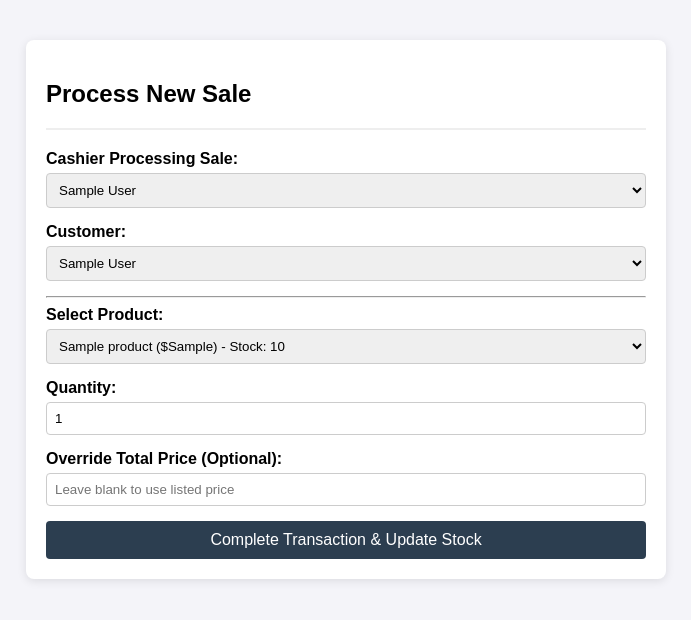
After one commit to eborror/TopDeckCardShopApp, a FastAPI app: template templates/interactionHandler.html in a window 1280 px wide. The commit adds this page. Shown: the top 620 px of the page, without its empty margins (14-705 px from the left). Run offline with FastAPI, Linux system fonts and the light colour scheme; the template is opened without the code that fills it: most values are stand-ins (such as "Sample title", 1, 10 or a date in 2020).

Commit message:
modified:   app/main.py 	modified:   static/css/style.css 	modified:   templates/dashboard.html 	new file:   templates/interactionHandler.html

```diff
--- a/app/main.py
+++ b/app/main.py
@@ -1,5 +1,6 @@
 import os
 import traceback
+from fastapi import responses
 from fastapi.responses import HTMLResponse
 from fastapi import FastAPI, Request, Form
 from fastapi.templating import Jinja2Templates
@@ -13,9 +14,6 @@ load_dotenv()
 app = FastAPI(title="TopDeck Card Shop App")
 templates = Jinja2Templates(directory="./templates")
 app.mount("/static", StaticFiles(directory="static"), name="static")
-
-print("TEMPLATES TYPE:", type(templates))
-print("WORKING DIR:", os.getcwd())
 
 # Connection Pool Initialization (Size 10)
 db_pool = pooling.MySQLConnectionPool(
@@ -40,7 +38,6 @@ def dashboard(request: Request):
         products = cursor.fetchall()
 
         # 2. Joined Query for Recent Checkouts
-        # This replaces your "Active Rentals" query
         query = """
             SELECT
                 C.CHECKOUT_ID,
@@ -65,107 +62,117 @@ def dashboard(request: Request):
         cursor.close()
         conn.close()
 
-@app.post("/customer")
-def add_customer(
+# It will be the main page for handling interactions (sales, inventory updates, etc.)
+@app.get("/interaction")
+def interactionHandler(request: Request):
+    conn = get_db_conn()
+    cursor = conn.cursor(dictionary=True)
+    try:
+        # Fetch data for dropdowns
+        cursor.execute("SELECT * FROM CUSTOMER")
+        customers = cursor.fetchall()
+
+        cursor.execute("SELECT PRODUCT_ID, PRODUCT_NAME, PRODUCT_PRICELISTED, PRODUCT_STOCK FROM PRODUCT")
+        products = cursor.fetchall()
+
+        # Join Cashier with Customer to get the names
+        cursor.execute("""
+            SELECT CA.CASHIER_ID, CU.CUSTOMER_FNAME, CU.CUSTOMER_LNAME
+            FROM CASHIER CA
+            JOIN CUSTOMER CU ON CA.CUSTOMER_ID = CU.CUSTOMER_ID
+        """)
+        cashiers = cursor.fetchall()
+
+        return templates.TemplateResponse(
+            request=request,
+            name="interactionHandler.html",
+            context={
+                "customers": customers,
+                "products": products,
+                "cashiers": cashiers
+            }
+        )
+    finally:
+        cursor.close()
+        conn.close()
+
+@app.post("/process_sale")
+def process_sale(
+    cashier_id: int = Form(...),
     customer_id: int = Form(...),
-    first_name: str = Form(...),
-    last_name: str = Form(None),
-    email: str = Form(None),
-    phone: str = Form(None)
+    product_id: int = Form(...),
+    quantity: int = Form(...),
+    total_price: float = Form(None)
 ):
     conn = get_db_conn()
     cursor = conn.cursor(dictionary=True)
 
     try:
+        # 1. Get product price
         cursor.execute("""
-            INSERT INTO CUSTOMER
-            (CUSTOMER_ID, CUSTOMER_FNAME, CUSTOMER_LNAME, CUSTOMER_EMAIL, CUSTOMER_PHONE)
-            VALUES (%s, %s, %s, %s, %s)
-        """, (customer_id, first_name, last_name, email, phone))
+            SELECT PRODUCT_PRICELISTED, PRODUCT_STOCK
+            FROM PRODUCT
+            WHERE PRODUCT_ID = %s
+        """, (product_id,))
+        product = cursor.fetchone()
+
+        if not product:
+            raise Exception("Product not found")
+
+        if product["PRODUCT_STOCK"] < quantity:
+            raise Exception("Not enough stock")
+
+        price = float(product["PRODUCT_PRICELISTED"])
+
+        # 2. Calculate total (unless overridden)
+        if total_price is None:
+            total = price * quantity
+        else:
+            total = total_price
+
+        # 3. Generate new IDs (basic approach)
+        cursor.execute("SELECT MAX(CHECKOUT_ID) AS max_id FROM CHECKOUT")
+        checkout_id = (cursor.fetchone()["max_id"] or 0) + 1
+
+        cursor.execute("SELECT MAX(PURCHASES_ID) AS max_id FROM PURCHASES")
+        purchases_id = (cursor.fetchone()["max_id"] or 0) + 1
+
+        # 4. Insert checkout
+        cursor.execute("""
+            INSERT INTO CHECKOUT
+            (CHECKOUT_ID, CHECKOUT_TOTAL_PRICE, CHECKOUT_DATE, CASHIER_ID, CUSTOMER_ID)
+            VALUES (%s, %s, CURDATE(), %s, %s)
+        """, (checkout_id, total, cashier_id, customer_id))
+
+        # 5. Insert purchase
+        cursor.execute("""
+            INSERT INTO PURCHASES
+            (PURCHASES_ID, PURCHASES_QUANTITY, PRODUCT_ID, CHECKOUT_ID)
+            VALUES (%s, %s, %s, %s)
+        """, (purchases_id, quantity, product_id, checkout_id))
+
+        # 6. Update stock
+        cursor.execute("""
+            UPDATE PRODUCT
+            SET PRODUCT_STOCK = PRODUCT_STOCK - %s
+            WHERE PRODUCT_ID = %s
+        """, (quantity, product_id))
 
         conn.commit()
+
     except Exception as e:
         conn.rollback()
+        print("=== TRANSACTION ERROR ===")
         print(e)
+        import traceback
+        traceback.print_exc()
+
     finally:
         cursor.close()
         conn.close()
 
-    return RedirectResponse(url="/", status_code=303)
+    return RedirectResponse(url="/interaction", status_code=303)
 
 @app.get("/test")
 def test():
     return {"status": "working"}
-
-
-
-@app.post("/checkout")
-def add_checkout(
-    checkout_id: int = Form(...),
-    checkout_total_price: int = Form(...),
-    cashier_id: int = Form(...),
-    customer_id: int = Form(...),
-    purchases_id: int = Form(...),
-    product_id: int = Form(...),
-    purchases_quantity: int = Form(...)
-):
-    # Connection
-    conn = get_db_conn()
-    cursor = conn.cursor(dictionary=True)
-
-    try:
-        # Create checkout record
-        cursor.execute("""
-          INSERT INTO CHECKOUT
-          (CHECKOUT_ID, CHECKOUT_TOTAL_PRICE, CHECKOUT_DATE, CASHIER_ID, CUSTOMER_ID)
-            VALUES (%s, %s, CURDATE(), %s, %s)
-        """, (checkout_id, checkout_total_price, cashier_id, customer_id))
-
-    # Purchase record
-    cursor.execute("""
-    INSERT INTO PURCHASES
-    (PURCHASES_ID, PURCHASES_QUANTITY, PRODUCT_ID, CHECKOUT_ID)
-    VALUES (%s, %s, %s, %s)
-     """, (purchases_id, purchases_quantity, product_id, checkout_id))
-
-#Update product stock
-cursor.execute("""
-    UPDATE PRODUCT
-    SET PRODUCT_STOCK = PRODUCT_STOCK - %s
-    WHERE PRODUCT_ID = %s
-    """, (purchases_quantity, product_id))
-
-conn.commit()
-
-# exception will catch errors, connrollback undoes the database changes
-
-execpt Exception as e:
-conn.rollback()
-print("Checkout error:", e)
-finally:
-cursor.close()
-conn.close()
-
-return RedirectResponse(url="/", status_code=303)
-
-# Read
-@app.get("/checkouts")
-def view_checkouts():
-    conn = get_db_conn()
-    cursor = conn.cursor(dictionary=True)
-try:
-    # Read checkout records
-    cursor.execute("""
-        SELECT * FROM CHECKOUT
-        ORDER BY CHECKOUT_DATE DESC
-    """)
-    checkouts = cursor.fetchall()
-    return checkouts
-
-except Exception as e:
-    print("Read error:", e)
-    return {"error": str(e)}
-
-finally:
-    cursor.close()
-    conn.close()
--- /dev/null
+++ b/templates/interactionHandler.html
@@ -0,0 +1,97 @@
+<!DOCTYPE html>
+<html lang="en">
+<head>
+    <meta charset="UTF-8">
+    <title>TopDeck Card Shop - New Transaction</title>
+    <style>
+        body { font-family: sans-serif; margin: 40px; background-color: #f4f4f9; }
+        .container { max-width: 600px; background: white; padding: 20px; border-radius: 8px; box-shadow: 0 2px 10px rgba(0,0,0,0.1); }
+        .form-group { margin-bottom: 15px; }
+        label { display: block; margin-bottom: 5px; font-weight: bold; }
+        select, input { width: 100%; padding: 8px; border: 1px solid #ccc; border-radius: 4px; box-sizing: border-box; }
+        button { background-color: #2c3e50; color: white; padding: 10px 15px; border: none; border-radius: 4px; cursor: pointer; width: 100%; font-size: 16px; }
+        button:hover { background-color: #34495e; }
+        .header { border-bottom: 2px solid #eee; margin-bottom: 20px; }
+    </style>
+</head>
+<body>
+
+    <div class="container">
+        <div class="header">
+            <h2>Process New Sale</h2>
+        </div>
+
+        <form action="/process_sale" method="post">
+            <div class="form-group">
+                <label for="cashier_id">Cashier Processing Sale:</label>
+                <select name="cashier_id" required>
+                    {% for cashier in cashiers %}
+                    <option value="{{ cashier.CASHIER_ID }}">{{ cashier.CUSTOMER_FNAME }} {{ cashier.CUSTOMER_LNAME }}</option>
+                    {% endfor %}
+                </select>
+            </div>
+
+            <div class="form-group">
+                <label for="customer_id">Customer:</label>
+                <select name="customer_id" required>
+                    {% for customer in customers %}
+                    <option value="{{ customer.CUSTOMER_ID }}">{{ customer.CUSTOMER_FNAME }} {{ customer.CUSTOMER_LNAME }}</option>
+                    {% endfor %}
+                </select>
+            </div>
+
+            <hr>
+
+            <div class="form-group">
+                <label for="product_id">Select Product:</label>
+                <select name="product_id" required>
+                    {% for product in products %}
+                    <option value="{{ product.PRODUCT_ID }}">
+                        {{ product.PRODUCT_NAME }} (${{ product.PRODUCT_PRICELISTED }}) - Stock: {{ product.PRODUCT_STOCK }}
+                    </option>
+                    {% endfor %}
+                </select>
+            </div>
+
+            <div class="form-group">
+                <label for="quantity">Quantity:</label>
+                <input type="number" name="quantity" min="1" value="1" required>
+            </div>
+
+            <div class="form-group">
+                <label for="total_price">Override Total Price (Optional):</label>
+                <input type="number" step="0.01" name="total_price" placeholder="Leave blank to use listed price">
+            </div>
+
+            <button type="submit">Complete Transaction & Update Stock</button>
+        </form>
+    </div>
+
+    <script>
+        document.addEventListener("DOMContentLoaded", () => {
+            const productSelect = document.querySelector("select[name='product_id']");
+            const quantityInput = document.querySelector("input[name='quantity']");
+            const totalInput = document.querySelector("input[name='total_price']");
+
+            function updateTotal() {
+                const selectedOption = productSelect.options[productSelect.selectedIndex];
+                const text = selectedOption.text;
+
+                // Extract price from "(price)"
+                const priceMatch = text.match(/\$(\d+(\.\d+)?)/);
+                if (!priceMatch) return;
+
+                const price = parseFloat(priceMatch[1]);
+                const quantity = parseInt(quantityInput.value) || 1;
+
+                totalInput.value = (price * quantity).toFixed(2);
+            }
+
+            productSelect.addEventListener("change", updateTotal);
+            quantityInput.addEventListener("input", updateTotal);
+
+            updateTotal();
+        });
+    </script>
+</body>
+</html>
```
Also changed, not shown: static/css/style.css (+59 -8 lines), templates/dashboard.html (+76 -3 lines).
